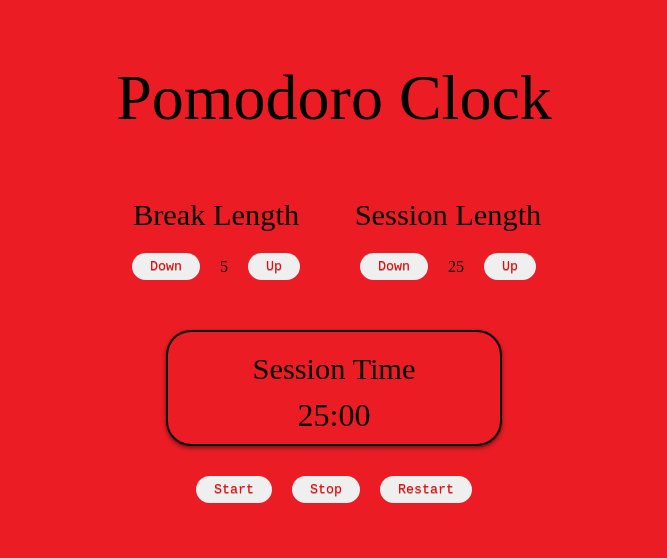
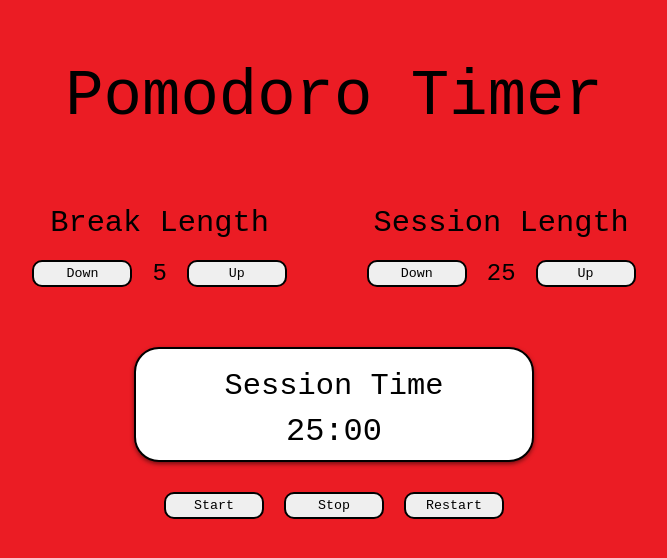
Before and after one commit to Jasonx235/React-Pomodoro, a React (Create React App) app: page / in a window 1280 px wide. Shown: the top 558 px of the page, without its empty margins (306-973 px from the left). Built offline with nearby package versions, Linux system fonts and the light colour scheme.

Commit message:
DEV added styling

```diff
--- a/src/App.css
+++ b/src/App.css
@@ -4,7 +4,7 @@ main{
     height: 100%;
     justify-content: center;
     align-items: center;
-    font-family: mo;
+    font-family: monospace;
 }
 
 body{
@@ -20,24 +20,25 @@ h4{
     text-align: center;
     font-size: 1.9rem;
     font-weight: 400;
-    margin-top: 10px;
-    margin-bottom: 10px;
+    margin: 10px;
 }
 
 .IntervalBox{
     display: flex;
     margin-left: 20px;
     margin-right: 20px;
+    font-weight: 400;
+    font-size: 1.5rem;
     align-items: center;
 }
 
 .IntervalLengthContainer{
     display: flex;
-    margin: 0 60px;
+    margin: 0 70px;
 }
 
 .IntervalLength{
-    font-weight:  2rem;
+    font-weight: 2rem;
     margin: 0 10px;
 }
 
@@ -45,22 +46,18 @@ button{
     display:inline-block;
     padding:0.3em 1.2em;
     margin: 10px;
-    border:0.16em solid rgba(255,255,255,0);
-    border-radius:2em;
+    border:2px solid ;
+    border-radius:10px;
     box-sizing: border-box;
     text-decoration:none;
     font-family: monospace;
     font-weight:300;
-    color:rgb(255, 0, 0);
-    text-shadow: 0 0.04em 0.04em rgba(0,0,0,0.35);
+    color:rgb(0, 0, 0);
     text-align:center;
     transition: all 0.2s;
-    width: 75 px;
+    width: 100px;
 }
 
-button:hover{
-    border-color: rgba(255,255,255,1);
-}
 
 button:disabled {
     cursor: not-allowed;
@@ -73,6 +70,7 @@ button:disabled {
     text-align: center;
     box-shadow: 0 2px 4px rgba(0, 0, 0, 0.5);
     padding: 10px;
+    background-color: rgba(255,255,255,1);
 }
 
 .timer{
@@ -86,3 +84,7 @@ button:disabled {
     text-align: center;
 
 }
+
+.margin-fix{
+    margin: 10px;
+}
--- a/src/components/App.js
+++ b/src/components/App.js
@@ -92,7 +92,7 @@ class App extends React.Component{
   render(){
     return (
       <main>
-        <h2>Pomodoro Clock</h2>
+        <h2>Pomodoro Timer</h2>
         <section className = "IntervalLengthContainer">
           <BreakInterval
           isPlay = {this.state.isPlay}
--- a/src/components/BreakInterval.js
+++ b/src/components/BreakInterval.js
@@ -16,7 +16,7 @@ function BreakInterval(props){
     }
 
     return(
-        <section>
+        <section className="margin-fix">
             <h4>Break Length</h4>
             <section className="IntervalBox">
                 <button disabled={props.isPlay === true ? "disabled" : ""} onClick={decreaseCounter}>Down</button>
--- a/src/components/SessionInterval.js
+++ b/src/components/SessionInterval.js
@@ -17,7 +17,7 @@ function SessionInterval(props){
     }
 
     return(
-        <section>
+        <section className="margin-fix">
             <h4>Session Length</h4>
             <section className="IntervalBox">
                 <button disabled={props.isPlay === true ? "disabled" : ""} onClick = {decreaseSession}>Down</button>
```
Also changed, not shown: 1 other file (tests, documents, lock files or other folders).
